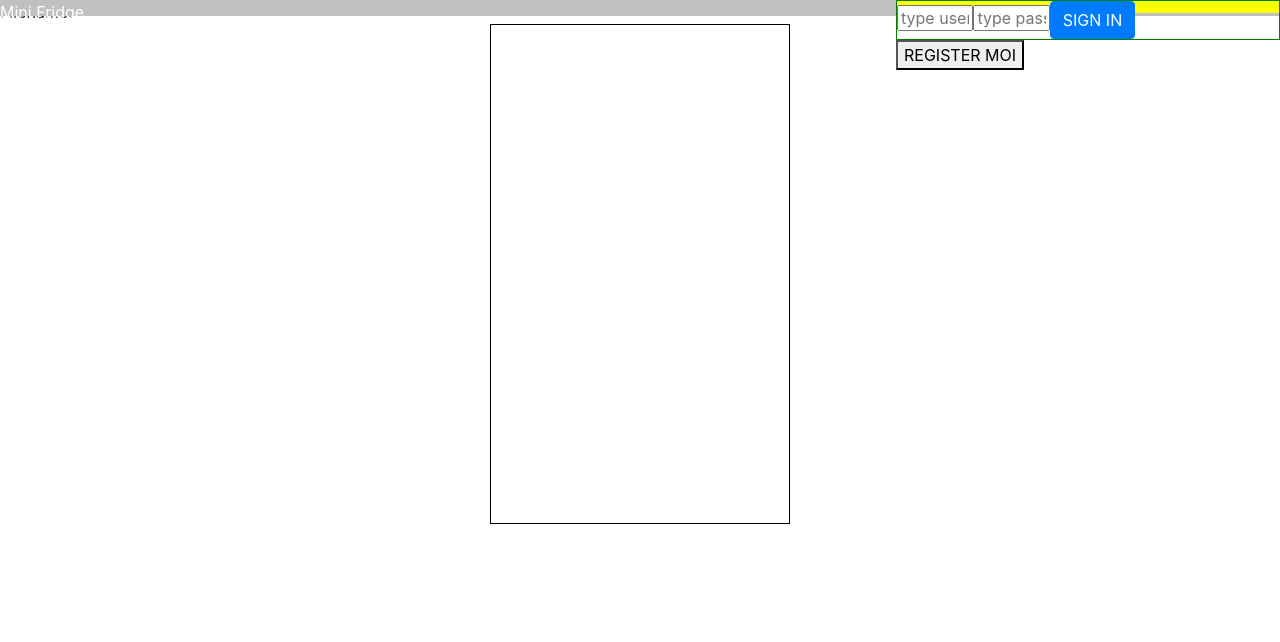
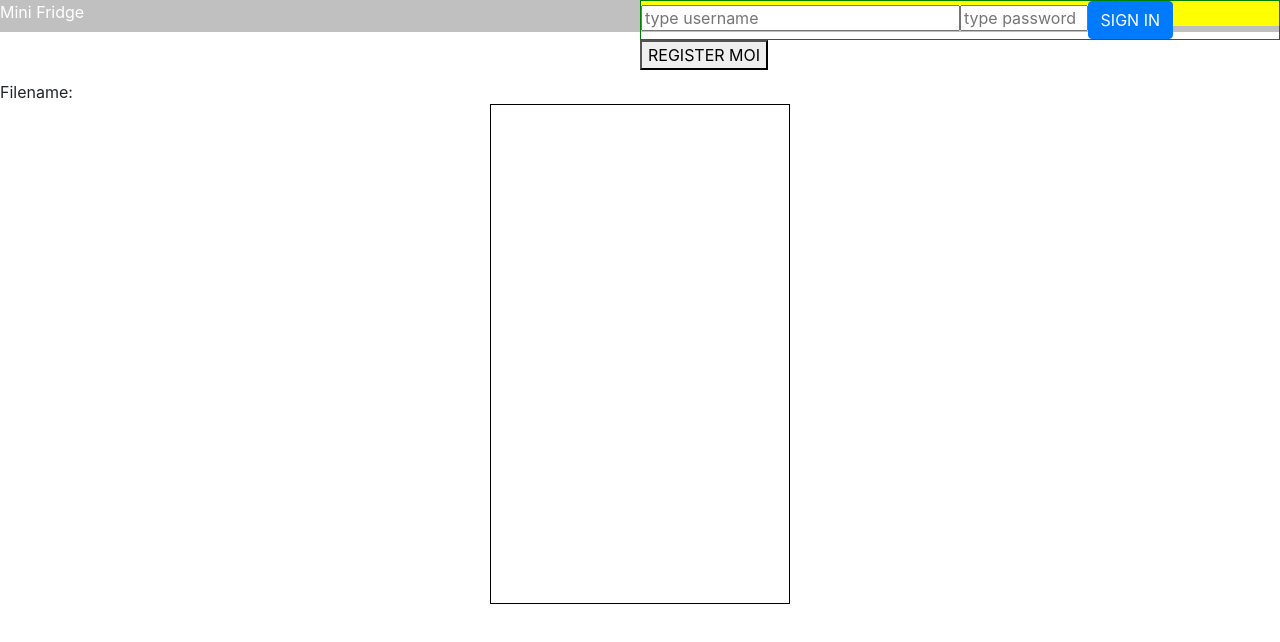
Before and after one commit to hnryzhng/mini-fridge, a React (Create React App) app in the folder client/: page / in a window 1280 px wide. Shown: the top 642 px of the page. Built offline with nearby package versions, Linux system fonts and the light colour scheme.

Commit message:
completed register module toggling

```diff
--- a/client/src/App.js
+++ b/client/src/App.js
@@ -355,7 +355,14 @@ class UploadFileControl extends Component {
         showUploadForm = null;
       }
 
-      return(showUploadForm);
+      return(
+      	<div id="upload-file-container">
+
+      		{ showUploadForm }
+
+      	</div>
+
+      	);
 
   }
 }
--- a/client/src/styles.css
+++ b/client/src/styles.css
@@ -1,7 +1,7 @@
 #navibar {
 	position: fixed;
 	width: 100%;
-	height: 1em;
+	height: 2em;
 	background-color: #c0c0c0;
 }
 
@@ -10,11 +10,14 @@
 	position: absolute;
 	top: 0;
 	right: 0;
-	width: 30%;
+	width: 50%;
 	height: 80%;
 	background-color: yellow;
 }
 
+#logo-container {
+	height: 100%;
+}
 
 #logo {
 	color: #ffffff;
@@ -22,12 +25,12 @@
 
 #login-module {
 	width: 100%;
-	height: 100%;
+	height: 80%;
 	border: 1px solid green;
 }
 
 #login-username {
-	width: 20%;
+	width: 50%;
 	height: 100%;
 }
 
@@ -45,8 +48,8 @@
 	margin-right: 2em;
 }
 
-#upload-file-form {
-	margin-top: 100px;
+#upload-file-container {
+	padding-top: 5rem;
 	width: 300px;
 }
 
```
